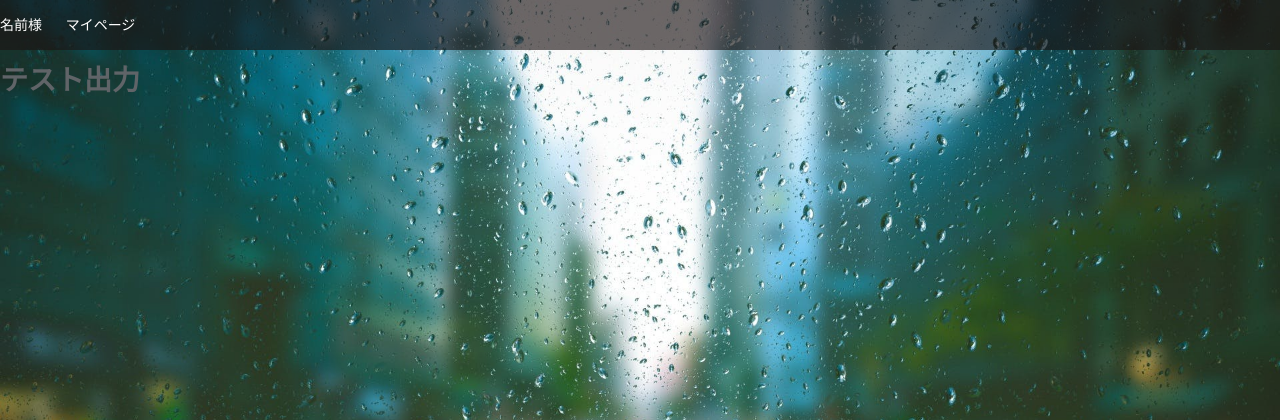
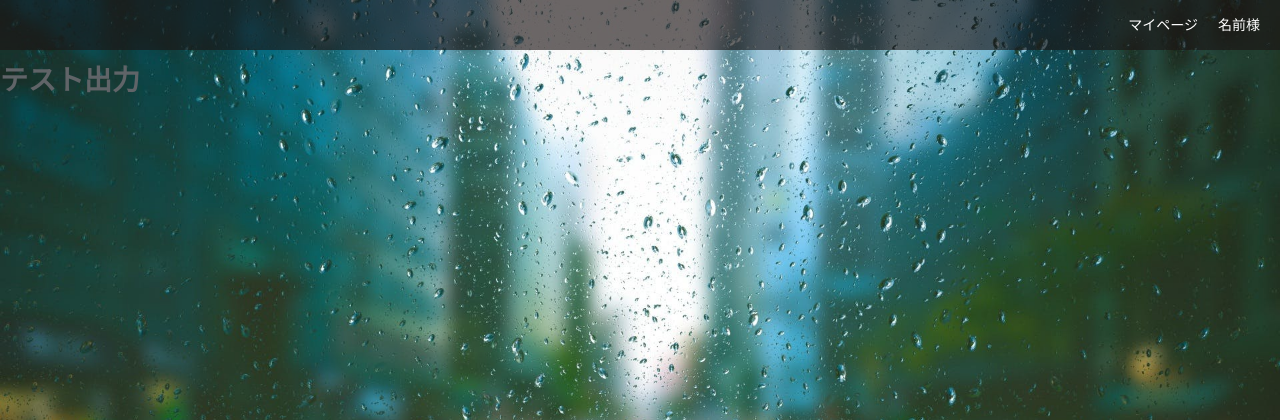
Before and after one commit to rikuto1231/php_assignment, a PHP site: page /home.php in a window 1280 px wide. Shown: the top 420 px of the page. Run offline with PHP 8.4, Linux system fonts and the light colour scheme.

Commit message:
インラインの余白問題を修正

```diff
--- a/final/src/common/css/header.css
+++ b/final/src/common/css/header.css
@@ -7,9 +7,9 @@
     background-color: rgba(27, 20, 20, 0.637);
 }
 
-#header_top p{
+#header_top p {
     text-align: right;
-    display : inline-block;
+    float: right;
     color: #ffffff;
     margin-right: 20px;
 }
```
